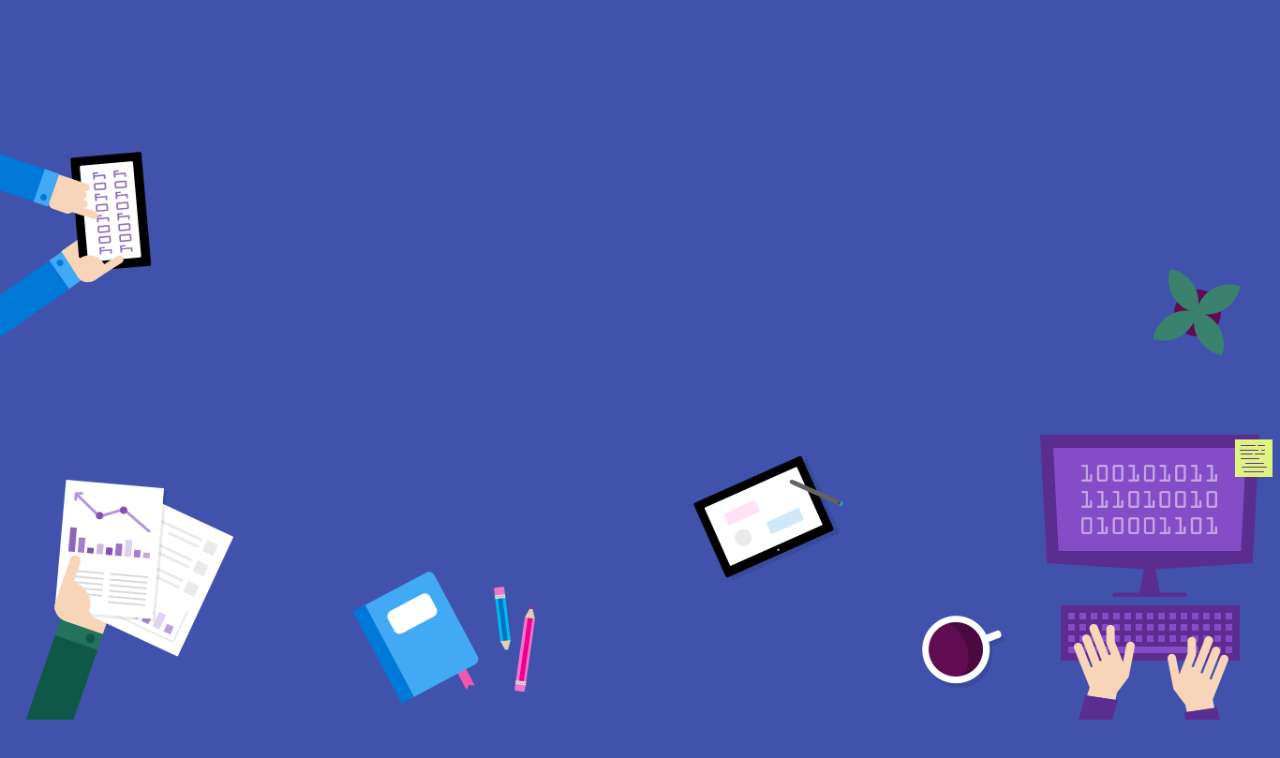
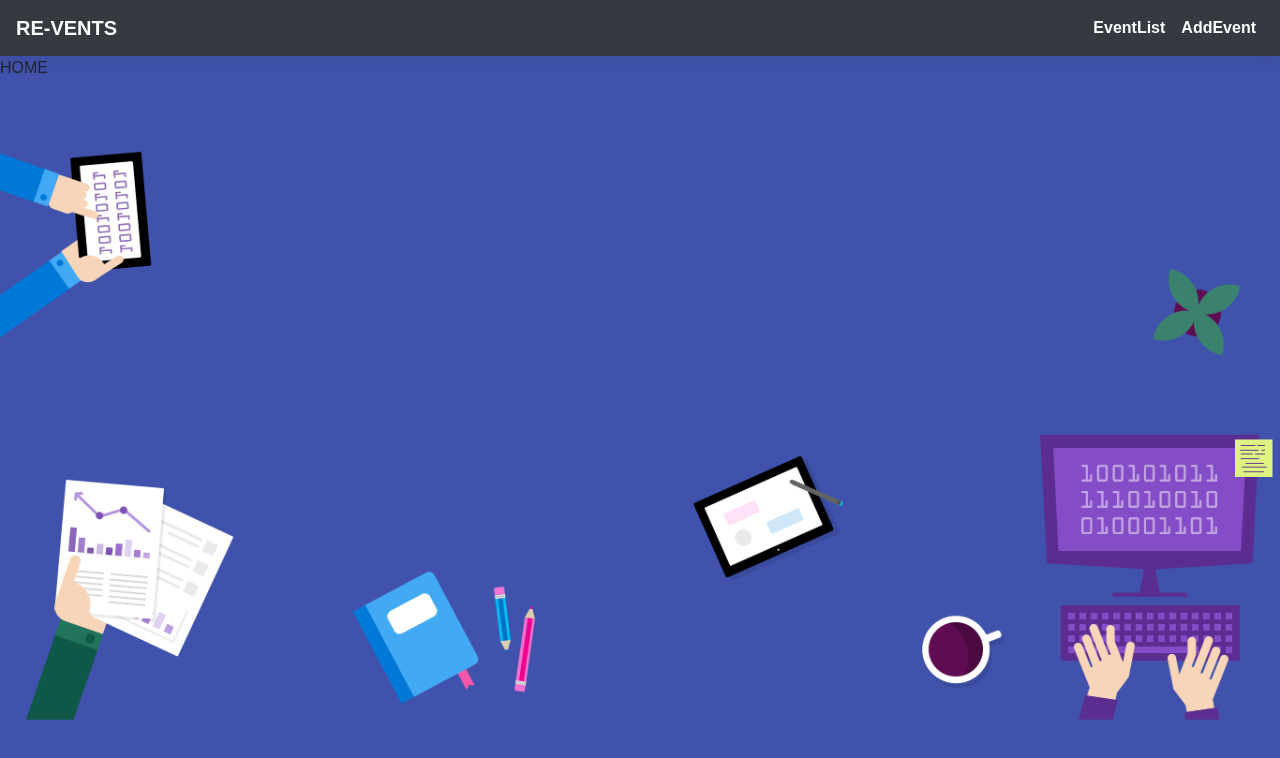
Before and after one commit to sandipguchait/EventProject, a React (Create React App) app in the folder client/: page / in a window 1280 px wide. Shown: the top 758 px of the page. Built offline with nearby package versions, Linux system fonts and the light colour scheme.

Commit message:
implementing navBar

```diff
--- a/client/src/App.js
+++ b/client/src/App.js
@@ -1,10 +1,11 @@
 import React from 'react';
 import Event from './containers/Event';
 import Events from './containers/Events';
-import EditPost from './components/EditPost';
+import NavBar from './components/NavBar';
 import UpdateEvent from './components/Updateevent';
-
-import { BrowserRouter , Route, Switch } from 'react-router-dom';
+import Error from './components/Error';
+import Home from './components/Home';
+import { Route, Switch } from 'react-router-dom';
 
 
 class App extends React.Component {
@@ -12,11 +13,14 @@ class App extends React.Component {
   render(){
     return (
       <div className = "App">
-          {/* <Event />
-          <Events /> */}
+        <NavBar/>
+        <Switch>
           <Route exact path="/addevent" component={Event} />
+          <Route exact path="/" component={Home} />
           <Route path="/eventlist" component={Events} />
           <Route path="/update/:id" component={UpdateEvent} />
+          <Route component={Error} />
+        </Switch>
       </div>
     )
   }
--- /dev/null
+++ b/client/src/components/Error.js
@@ -0,0 +1,20 @@
+import React from 'react';
+import { Link } from 'react-router-dom';
+import { Card, Button, CardTitle, CardText, Row, Col, Container } from 'reactstrap';
+
+const Error = () => {
+  return (
+    <Container>
+      <Row style={{ justifyContent: "center", marginTop:"20px"}}>
+        <Col sm="6">
+          <Card body>
+            <CardTitle><h1>Page Not Found</h1></CardTitle>
+              <Link to="/eventlist"><Button>Home</Button></Link>
+          </Card>
+        </Col>
+      </Row>
+    </Container>
+  );
+};
+
+export default Error;
--- a/client/src/components/Events.js
+++ b/client/src/components/Events.js
@@ -2,6 +2,7 @@ import React from 'react';
 import Post from '../containers/Post';
 import { connect } from 'react-redux';
 import  * as actions from '../actions';
+import { Button } from 'reactstrap';
 
 class Events extends React.Component {
 
--- /dev/null
+++ b/client/src/components/Home.js
@@ -0,0 +1,14 @@
+import React, { Component } from 'react';
+
+class Home extends Component {
+
+  render() {
+    return (
+      <div>
+        HOME
+      </div>
+    );
+  }
+}
+
+export default Home;
--- a/client/src/components/NavBar.js
+++ b/client/src/components/NavBar.js
@@ -1,12 +1,45 @@
-import React, { Component } from 'react';
+import React from 'react';
+import {
+  Collapse,
+  Navbar,
+  NavbarToggler,
+  NavbarBrand,
+  Nav,
+  NavItem,
+  NavLink,
+  } from 'reactstrap';
 
-class NavBar extends Component {
-
+export default class NavBar extends React.Component {
+  constructor(props) {
+    super(props);
+    this.toggle = this.toggle.bind(this);
+    this.state = {
+      isOpen: false
+    };
+  }
+  toggle() {
+    this.setState({
+      isOpen: !this.state.isOpen
+    });
+  }
   render() {
     return (
-
+      <div>
+        <Navbar color="dark" light expand="md">
+          <NavbarBrand href="/" style={{ color: "white"}}><strong>RE-VENTS</strong></NavbarBrand>
+          <NavbarToggler onClick={this.toggle} />
+          <Collapse isOpen={this.state.isOpen} navbar>
+            <Nav className="ml-auto" navbar>
+              <NavItem>
+                <NavLink href="/eventlist" style={{ color: "white"}}><strong>EventList</strong></NavLink>
+              </NavItem>
+              <NavItem>
+                <NavLink href="/addEvent" style={{ color: "white"}}><strong>AddEvent</strong></NavLink>
+              </NavItem>
+            </Nav>
+          </Collapse>
+        </Navbar>
+      </div>
     );
   }
 }
-
-export default NavBar;
```
